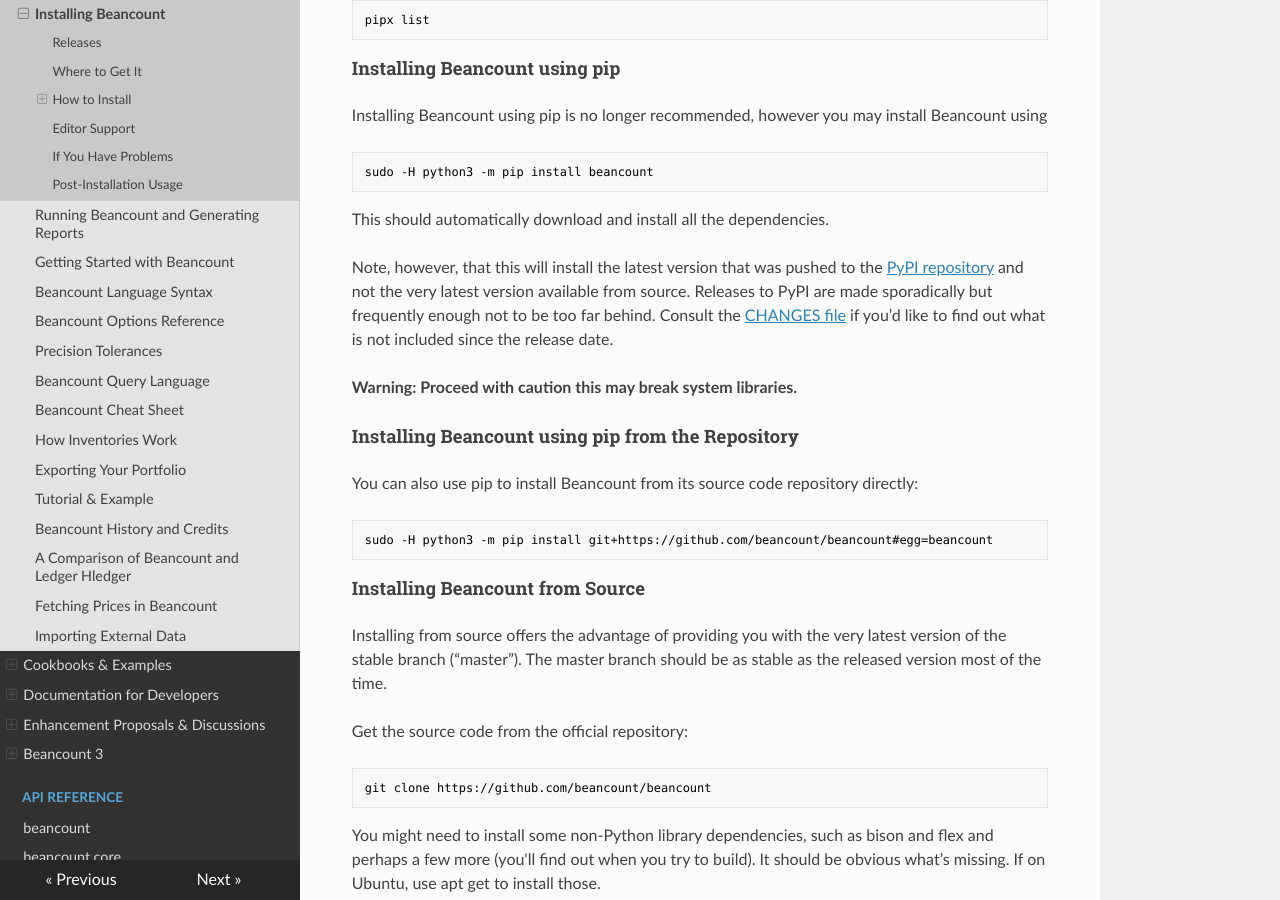
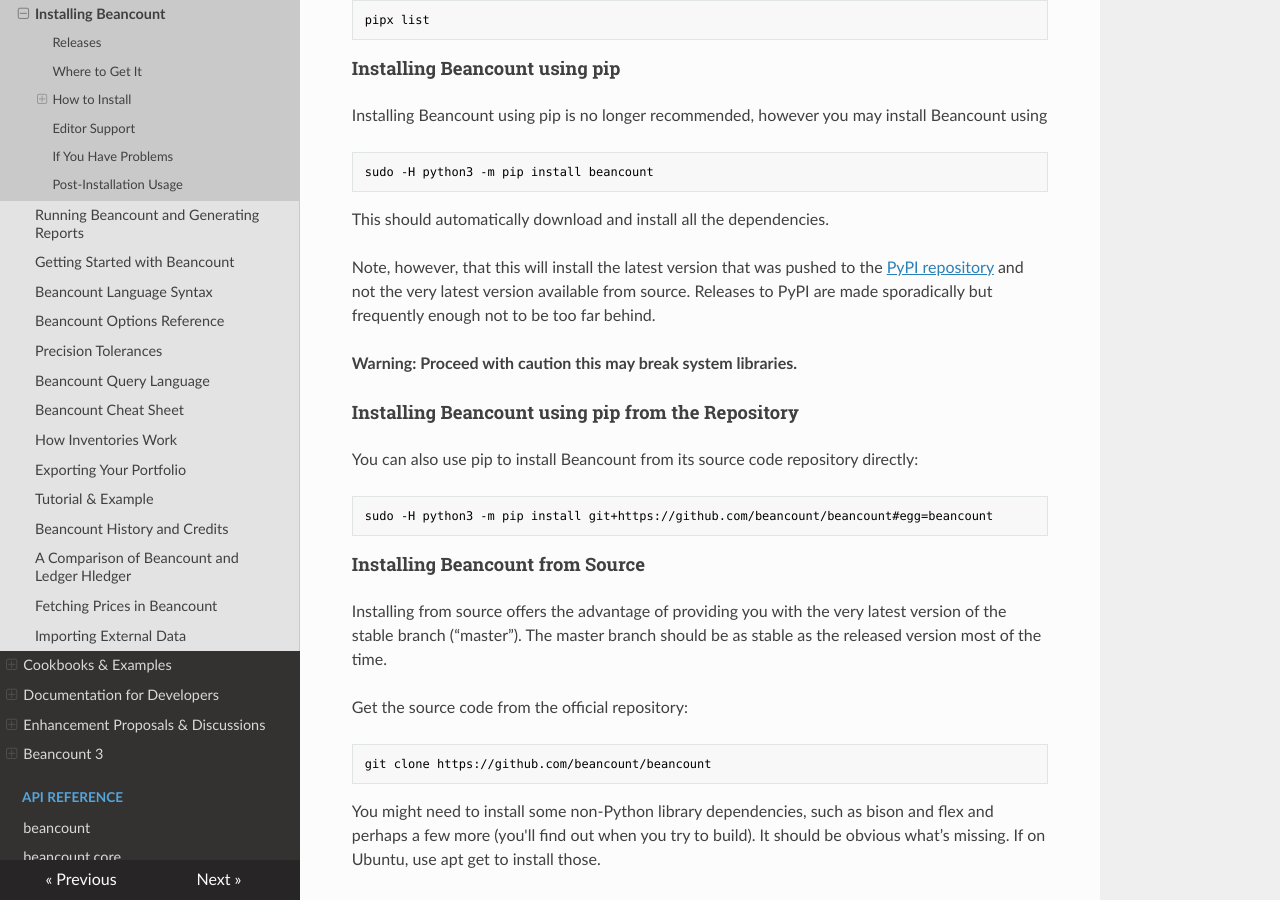
Before and after one commit to beancount/docs, an MkDocs documentation site: the page built from docs/installing_beancount.md, in a window 1280 px wide and 900 px high, scrolled down 1549 px. Built offline with MkDocs 1.6.1, drawn with Linux system fonts in a browser that asks for light colours.

Commit message:
Re-generate docs

```diff
--- a/docs/installing_beancount.md
+++ b/docs/installing_beancount.md
@@ -54,7 +54,7 @@
 
 This should automatically download and install all the dependencies.
 
-Note, however, that this will install the latest version that was pushed to the [<u>PyPI repository</u>](https://pypi.python.org/pypi/beancount/) and not the very latest version available from source. Releases to PyPI are made sporadically but frequently enough not to be too far behind. Consult the [<u>CHANGES file</u>](https://github.com/beancount/beancount/tree/v2/CHANGES) if you’d like to find out what is not included since the release date.
+Note, however, that this will install the latest version that was pushed to the [<u>PyPI repository</u>](https://pypi.python.org/pypi/beancount/) and not the very latest version available from source. Releases to PyPI are made sporadically but frequently enough not to be too far behind.
 
 **Warning: Proceed with caution this may break system libraries.**
 
```
Also changed, not shown: docs/beancount_query_language.md (+4 -4 lines), docs/how_we_share_expenses.md (+1 -1 lines), docs/running_beancount_and_generating_reports.md (+2 -0 lines).
